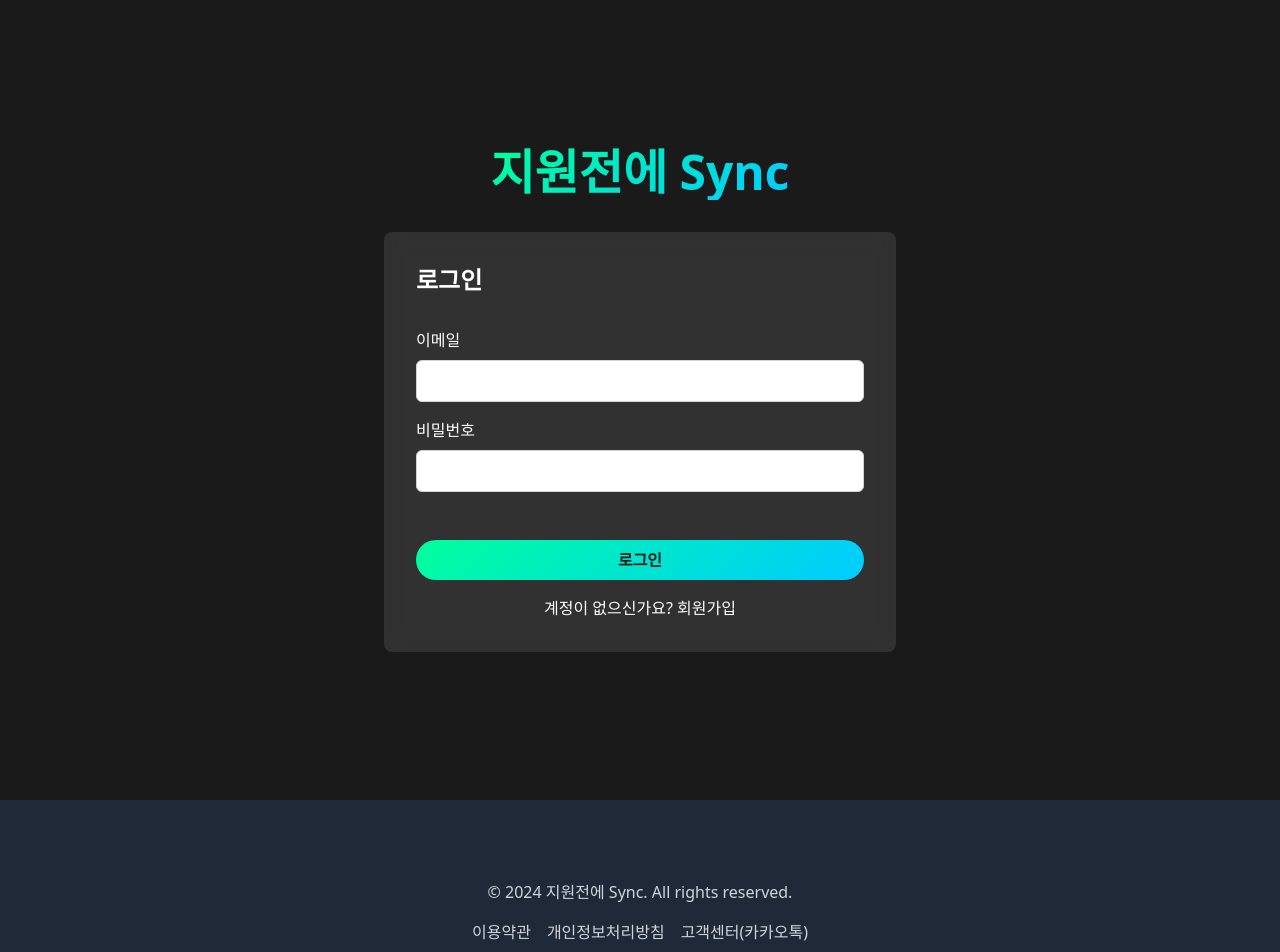
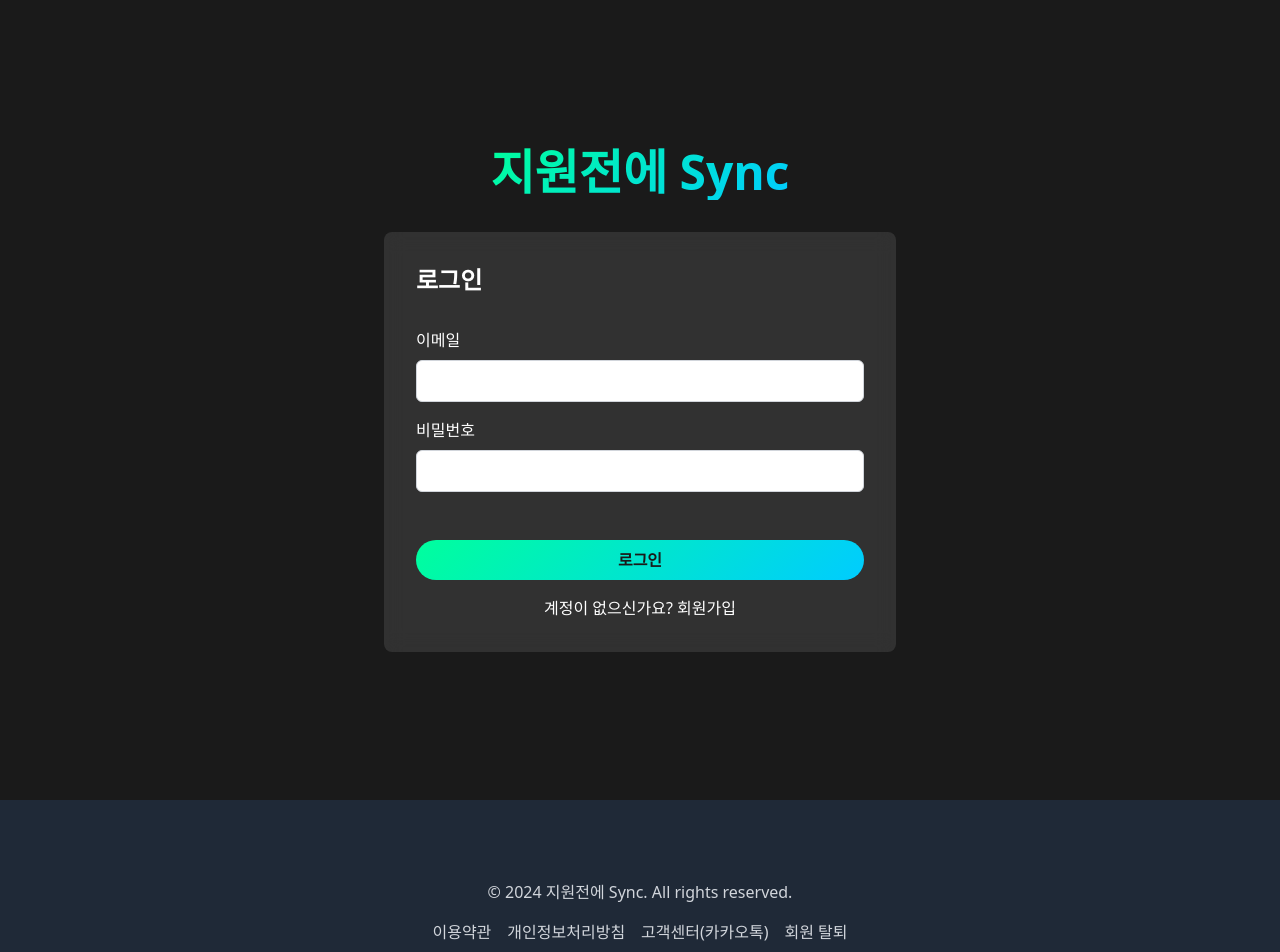
Before and after one commit to team-in10s/jiwon-sync-frontend, a Next.js app: page /app/auth/signin in a window 1280 px wide. Shown: the top 952 px of the page. Built offline with nearby package versions, Linux system fonts and the light colour scheme; no server answers.

Commit message:
hotfix: 회원탈퇴 버튼 일단 보이게

```diff
--- a/app/app/components/app-footer.tsx
+++ b/app/app/components/app-footer.tsx
@@ -1,4 +1,5 @@
-import MobileDeleteAccountLink from './mobile-delete-account-link';
+import Link from 'next/link';
+// import MobileDeleteAccountLink from './mobile-delete-account-link';
 
 export default function AppFooter() {
   return (
@@ -30,7 +31,10 @@ export default function AppFooter() {
           >
             고객센터(카카오톡)
           </a>
-          <MobileDeleteAccountLink />
+          <Link href="/app/delete-account" className="text-gray-300 hover:text-white">
+            회원 탈퇴
+          </Link>
+          {/* <MobileDeleteAccountLink /> */}
         </div>
       </div>
     </footer>
```
